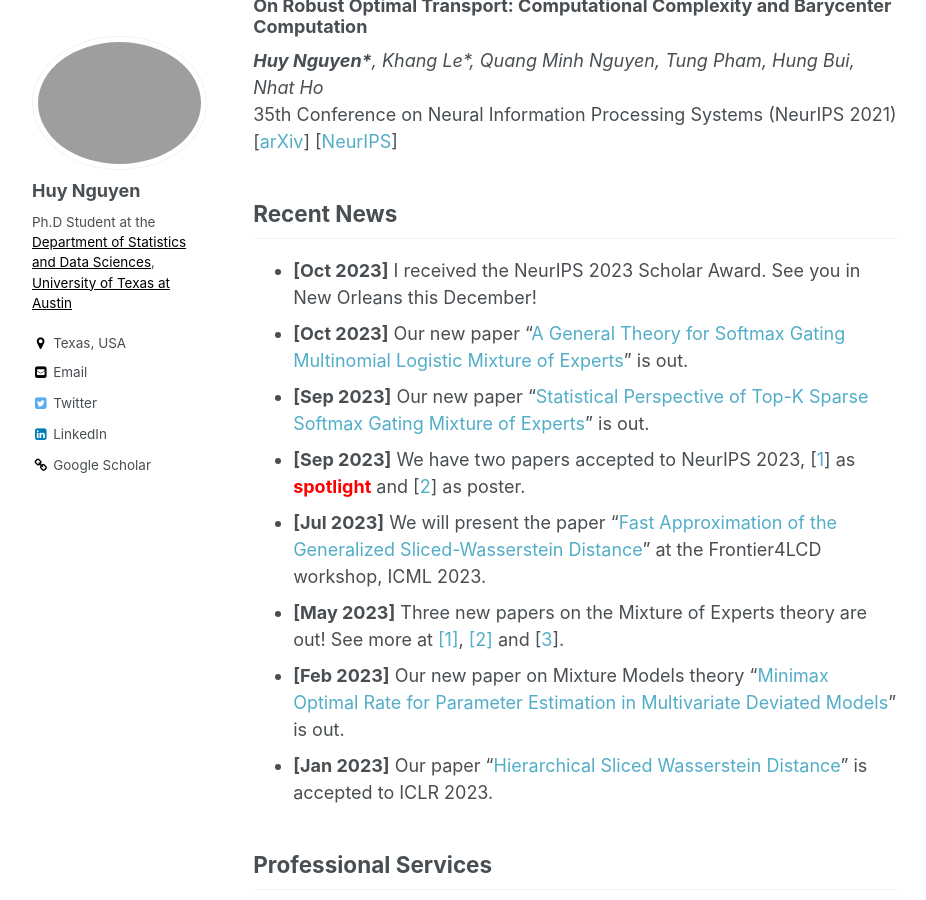
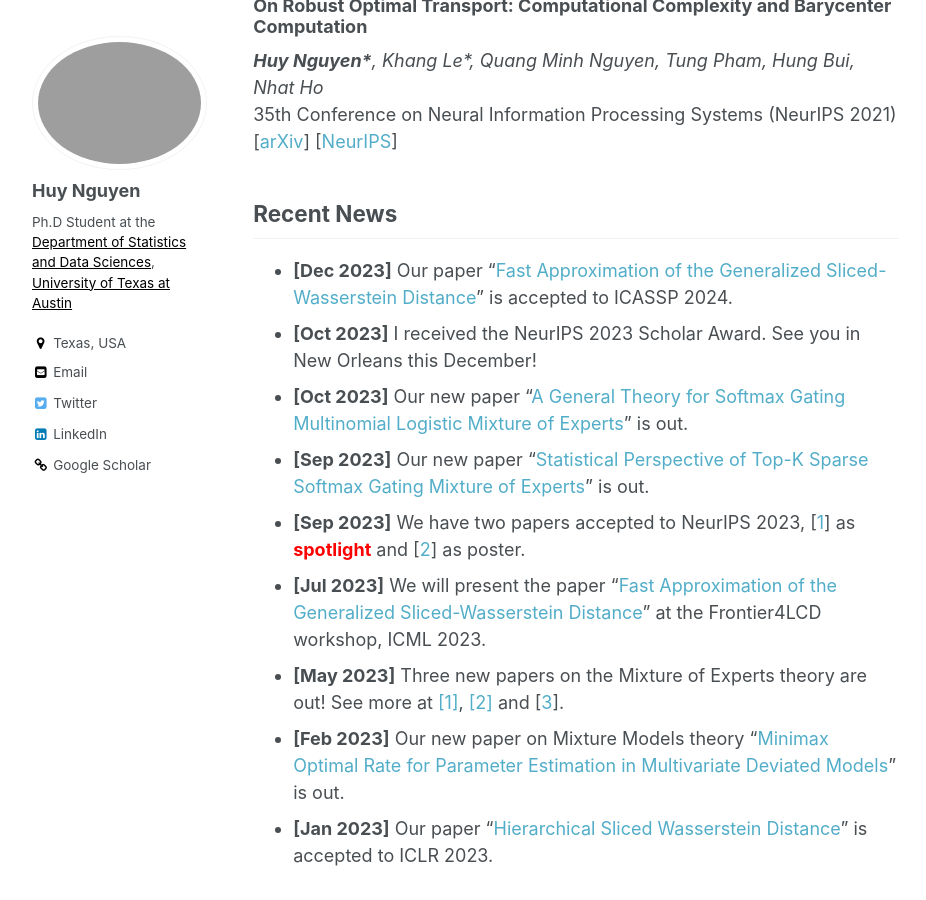
Before and after one commit to snowwhite2011/huyentrang0811.github.io, a Jekyll site: the page built from _pages/about.md, in a window 1280 px wide and 900 px high, scrolled down 2152 px. Shown: the whole window, without its empty margins (86-1012 px from the left). Built offline with Jekyll 4.4.1, drawn with Linux system fonts in a browser that asks for light colours.

Commit message:
Update about.md

```diff
--- a/_pages/about.md
+++ b/_pages/about.md
@@ -52,6 +52,7 @@ Under review
 
 
 ## Recent News
+- **[Dec 2023]** Our paper "[Fast Approximation of the Generalized Sliced-Wasserstein Distance](https://openreview.net/forum?id=u3JeFO8G8s)" is accepted to ICASSP 2024.
 - **[Oct 2023]** I received the NeurIPS 2023 Scholar Award. See you in New Orleans this December!
 - **[Oct 2023]** Our new paper "[A General Theory for Softmax Gating Multinomial Logistic Mixture of Experts](https://arxiv.org/pdf/2310.14188.pdf)" is out.
 - **[Sep 2023]** Our new paper "[Statistical Perspective of Top-K Sparse Softmax Gating Mixture of Experts](https://arxiv.org/pdf/2309.13850.pdf)" is out.
```
